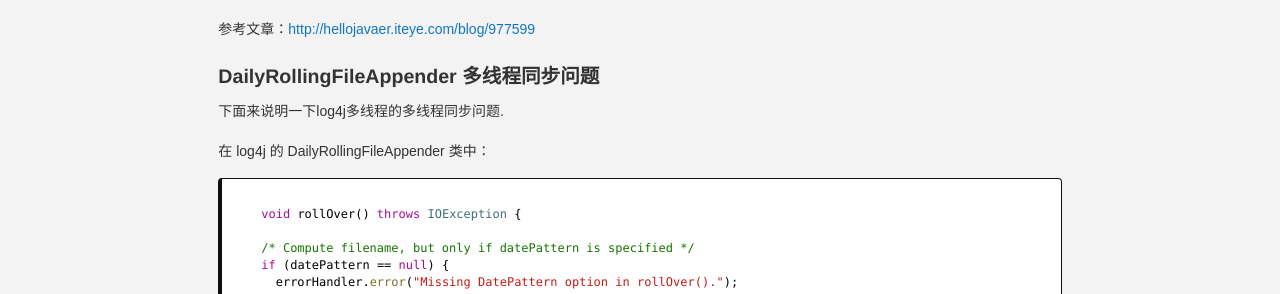
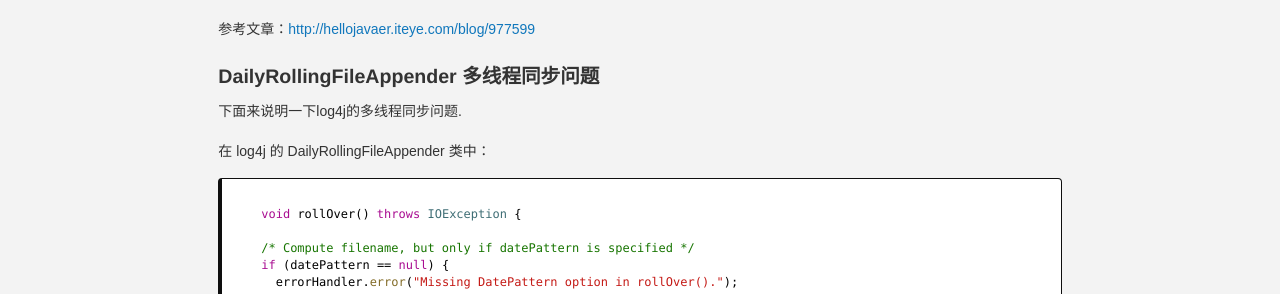
Before and after one commit to ouyangkongli/ouyangkongli.github.io, a Jekyll site: the page built from _posts/2016-07-19-log4j-synchronization.md, in a window 1280 px wide and 900 px high. Shown: the part 198-492 px from the top of the window. Built offline with Jekyll 4.4.1, drawn with Linux system fonts in a browser that asks for light colours; nearby versions of some CDN libraries; comment, search, counter and statistics services are not loaded.

Commit message:
rename file

```diff
--- a/_posts/2016-07-19-log4j-synchronization-issues.md
+++ b/_posts/2016-07-19-log4j-synchronization.md
@@ -2,7 +2,7 @@
 layout: post
 title: log4j 多线程同步问题
 description:  log4j 多线程同步问题
-tag: [java, log4j, synchronization ]
+tag: [java, log4j, synchronization]
 comments: true
 categories: java
 ---
@@ -14,7 +14,7 @@
 
 ### DailyRollingFileAppender 多线程同步问题
 
-下面来说明一下log4j多线程的多线程同步问题.
+下面来说明一下log4j的多线程同步问题.
 
 <!-- more -->
 
```
